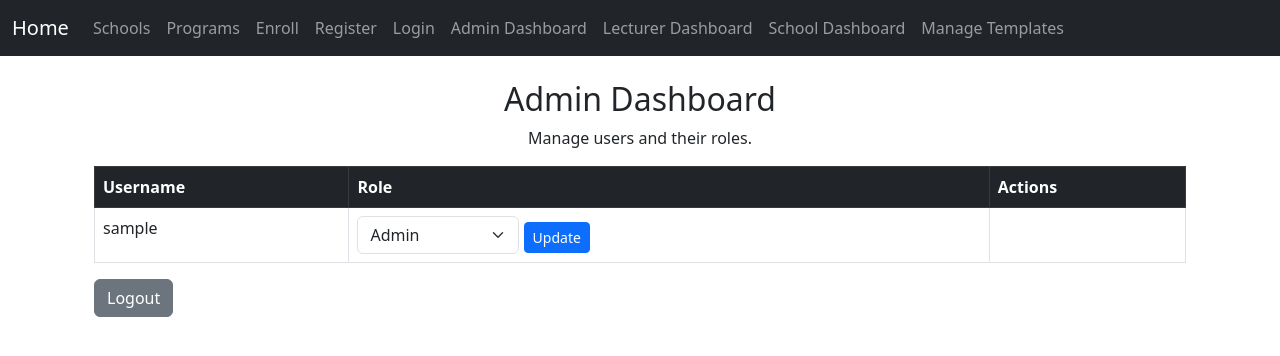
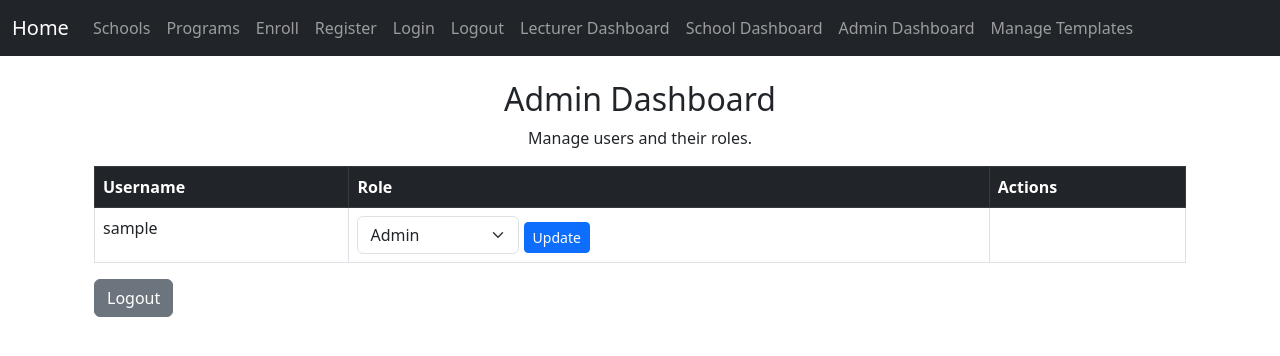
Before and after one commit to TechyByte/outreachAdmin, a Flask app: page /admin-dashboard in a window 1280 px wide. Shown: the top 356 px of the page. Run offline with Flask 3, Linux system fonts and the light colour scheme; the visitor is signed in with stand-in values (Sample User, id 1); data comes from the database, SQL or seed files in the repository.

Commit message:
routing refactor

```diff
--- a/templates/admin_dashboard.html
+++ b/templates/admin_dashboard.html
@@ -42,6 +42,6 @@
         </tbody>
     </table>
 
-    <a href="{{ url_for('logout') }}" class="btn btn-secondary">Logout</a>
+    <a href="{{ url_for('auth.logout') }}" class="btn btn-secondary">Logout</a>
 </div>
 {% endblock %}
--- a/templates/base.html
+++ b/templates/base.html
@@ -13,15 +13,16 @@
             </button>
             <div class="collapse navbar-collapse" id="navbarNav">
                 <ul class="navbar-nav">
-                    <li class="nav-item"><a class="nav-link" href="{{ url_for('manage_schools') }}">Schools</a></li>
-                    <li class="nav-item"><a class="nav-link" href="{{ url_for('manage_programs') }}">Programs</a></li>
-                    <li class="nav-item"><a class="nav-link" href="{{ url_for('enroll') }}">Enroll</a></li>
-                    <li class="nav-item"><a class="nav-link" href="{{ url_for('register') }}">Register</a></li>
-                    <li class="nav-item"><a class="nav-link" href="{{ url_for('login') }}">Login</a></li>
-                    <li class="nav-item"><a class="nav-link" href="{{ url_for('admin_dashboard') }}">Admin Dashboard</a></li>
-                    <li class="nav-item"><a class="nav-link" href="{{ url_for('lecturer_dashboard') }}">Lecturer Dashboard</a></li>
-                    <li class="nav-item"><a class="nav-link" href="{{ url_for('school_dashboard') }}">School Dashboard</a></li>
-                    <li class="nav-item"><a class="nav-link" href="{{ url_for('manage_templates') }}">Manage Templates</a></li>
+                    <li class="nav-item"><a class="nav-link" href="{{ url_for('school_mgmt.manage_schools') }}">Schools</a></li>
+                    <li class="nav-item"><a class="nav-link" href="{{ url_for('programme_mgmt.manage_programs') }}">Programs</a></li>
+                    <li class="nav-item"><a class="nav-link" href="{{ url_for('enrolment.enroll') }}">Enroll</a></li>
+                    <li class="nav-item"><a class="nav-link" href="{{ url_for('auth.register') }}">Register</a></li>
+                    <li class="nav-item"><a class="nav-link" href="{{ url_for('auth.login') }}">Login</a></li>
+                    <li class="nav-item"><a class="nav-link" href="{{ url_for('auth.logout') }}">Logout</a></li>
+                    <li class="nav-item"><a class="nav-link" href="{{ url_for('dashboard.lecturer_dashboard') }}">Lecturer Dashboard</a></li>
+                    <li class="nav-item"><a class="nav-link" href="{{ url_for('dashboard.school_dashboard') }}">School Dashboard</a></li>
+                    <li class="nav-item"><a class="nav-link" href="{{ url_for('dashboard.admin_dashboard') }}">Admin Dashboard</a></li>
+                    <li class="nav-item"><a class="nav-link" href="{{ url_for('template_mgmt.manage_templates') }}">Manage Templates</a></li>
                 </ul>
             </div>
         </div>
--- a/templates/enroll.html
+++ b/templates/enroll.html
@@ -6,7 +6,7 @@
 
     <!-- Enrollment Form -->
     <h3 class="mt-4">Enroll a School in a Program</h3>
-    <form method="POST" action="{{ url_for('enroll') }}">
+    <form method="POST" action="{{ url_for('enrolment.enroll') }}">
         <div class="mb-3">
             <label for="school_id" class="form-label">Select School:</label>
             <select class="form-control" id="school_id" name="school_id" required>
@@ -28,7 +28,7 @@
 
     <!-- Unenrollment Form -->
     <h3 class="mt-4">Unenroll a School from a Program</h3>
-    <form method="POST" action="{{ url_for('unenroll') }}">
+    <form method="POST" action="{{ url_for('enrolment.unenroll') }}">
         <div class="mb-3">
             <label for="unenroll_school_id" class="form-label">Select School:</label>
             <select class="form-control" id="unenroll_school_id" name="school_id" required>
--- a/templates/lecturer_dashboard.html
+++ b/templates/lecturer_dashboard.html
@@ -18,7 +18,7 @@
             <tr>
                 <td>{{ agenda_item.title }}</td>
                 <td>
-                    <form method="POST" action="{{ url_for('edit_agenda_item') }}">
+                    <form method="POST" action="{{ url_for('template_mgmt.edit_agenda_item') }}">
                         <input type="hidden" name="agenda_item_id" value="{{ agenda_item.id }}">
                         <input type="text" name="new_title" placeholder="New Title" class="form-control d-inline w-50">
                         <button type="submit" class="btn btn-warning btn-sm">Edit</button>
@@ -28,7 +28,5 @@
             {% endfor %}
         </tbody>
     </table>
-
-    <a href="{{ url_for('logout') }}" class="btn btn-secondary">Logout</a>
 </div>
 {% endblock %}
--- a/templates/login.html
+++ b/templates/login.html
@@ -28,7 +28,7 @@
             </form>
 
             <p class="text-center mt-3">
-                Don't have an account? <a href="{{ url_for('register') }}">Register</a>
+                Don't have an account? <a href="{{ url_for('auth.register') }}">Register</a>
             </p>
         </div>
     </div>
--- a/templates/manage_templates.html
+++ b/templates/manage_templates.html
@@ -28,8 +28,8 @@
                     <li class="list-group-item d-flex justify-content-between">
                         <span>{{ course.name }}</span>
                         <div>
-                            <a href="{{ url_for('edit_template_course', course_id=course.id) }}" class="btn btn-primary btn-sm">Edit</a>
-                            <form method="POST" action="{{ url_for('remove_template_course') }}" class="d-inline">
+                            <a href="{{ url_for('template_mgmt.edit_template_course', course_id=course.id) }}" class="btn btn-primary btn-sm">Edit</a>
+                            <form method="POST" action="{{ url_for('template_mgmt.remove_template_course') }}" class="d-inline">
                                 <input type="hidden" name="course_id" value="{{ course.id }}">
                                 <input type="hidden" name="program_id" value="{{ selected_program.id }}">
                                 <button type="submit" class="btn btn-danger btn-sm">Remove</button>
@@ -46,7 +46,7 @@
                 {% for course in available_courses %}
                     <li class="list-group-item d-flex justify-content-between">
                         {{ course.name }}
-                        <form method="POST" action="{{ url_for('assign_template_course') }}">
+                        <form method="POST" action="{{ url_for('template_mgmt.assign_template_course') }}">
                             <input type="hidden" name="course_id" value="{{ course.id }}">
                             <input type="hidden" name="program_id" value="{{ selected_program.id }}">
                             <button type="submit" class="btn btn-success btn-sm">Assign</button>
--- a/templates/school_dashboard.html
+++ b/templates/school_dashboard.html
@@ -29,6 +29,5 @@
         <p class="text-muted">No school assigned to this account.</p>
     {% endif %}
 
-    <a href="{{ url_for('logout') }}" class="btn btn-secondary mt-3">Logout</a>
 </div>
 {% endblock %}
```
Also changed, not shown: other parts of templates/admin_dashboard.html (+2 -2 lines), templates/edit_template_course.html (+7 -7 lines).
